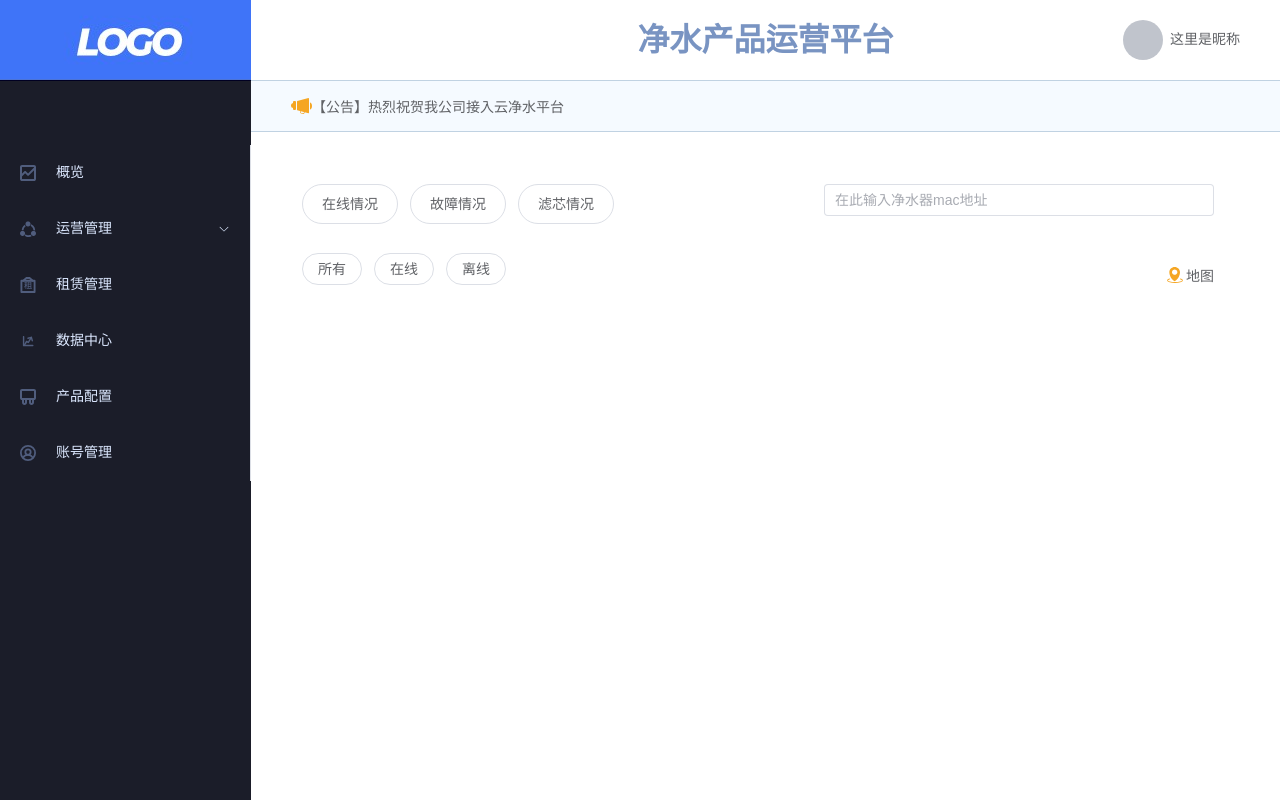
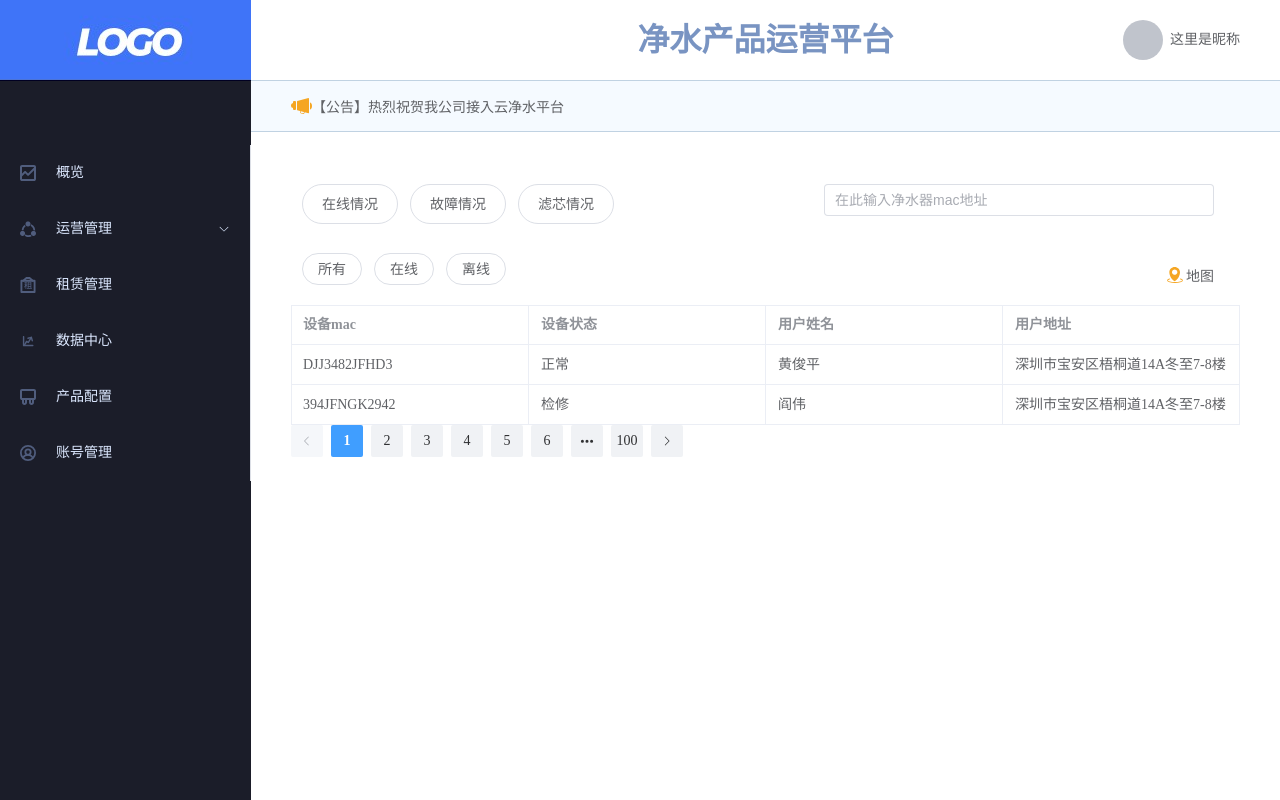
Before and after one commit to Sun025/Water_SAAS_Platform_Backstage_System, a Vue app: page / in a window 1280 px wide. Built offline with nearby package versions, Linux system fonts and the light colour scheme.

Commit message:
Component DeviceManageTable development complated

```diff
--- /dev/null
+++ b/src/views/device-manage/device-manage-table/index.vue
@@ -0,0 +1,33 @@
+<template>
+    <div class="device_manage_table">
+        <el-table :border="true" :data="deviceList">
+            <el-table-column label="设备mac" prop="mac"></el-table-column>
+            <el-table-column label="设备状态" prop="state"></el-table-column>
+            <el-table-column label="用户姓名" prop="name"></el-table-column>
+            <el-table-column label="用户地址" prop="address"></el-table-column>
+        </el-table>
+        <el-pagination background layout="prev, pager, next" :total="1000" />
+    </div>
+</template>
+
+<script setup lang="ts">
+import { reactive } from 'vue'
+import DeviceInfo from './type.ts'
+
+const deviceList = reactive<Array<DeviceInfo>>([
+    {
+        mac: 'DJJ3482JFHD3',
+        state: '正常',
+        name: '黄俊平',
+        address: '深圳市宝安区梧桐道14A冬至7-8楼'
+    },
+    {
+        mac: '394JFNGK2942',
+        state: '检修',
+        name: '阎伟',
+        address: '深圳市宝安区梧桐道14A冬至7-8楼'
+    }
+])
+</script>
+
+<style scoped lang="less"></style>
--- /dev/null
+++ b/src/views/device-manage/device-manage-table/type.ts
@@ -0,0 +1,11 @@
+export interface DeviceInfo {
+    mac: string,
+    state: StateList,
+    name: string,
+    address: string
+}
+
+enum StateList {
+    '正常',
+    '检修'
+}
--- a/src/views/device-manage/index.vue
+++ b/src/views/device-manage/index.vue
@@ -1,11 +1,13 @@
 <template>
     <div class="device_manage">
         <DeviceManageFilter></DeviceManageFilter>
+        <DeviceManageTable></DeviceManageTable>
     </div>
 </template>
 
 <script setup lang="ts">
 import DeviceManageFilter from './device-manage-filter/index.vue'
+import DeviceManageTable from './device-manage-table/index.vue'
 </script>
 
 <style scoped lang="less"></style>
```
